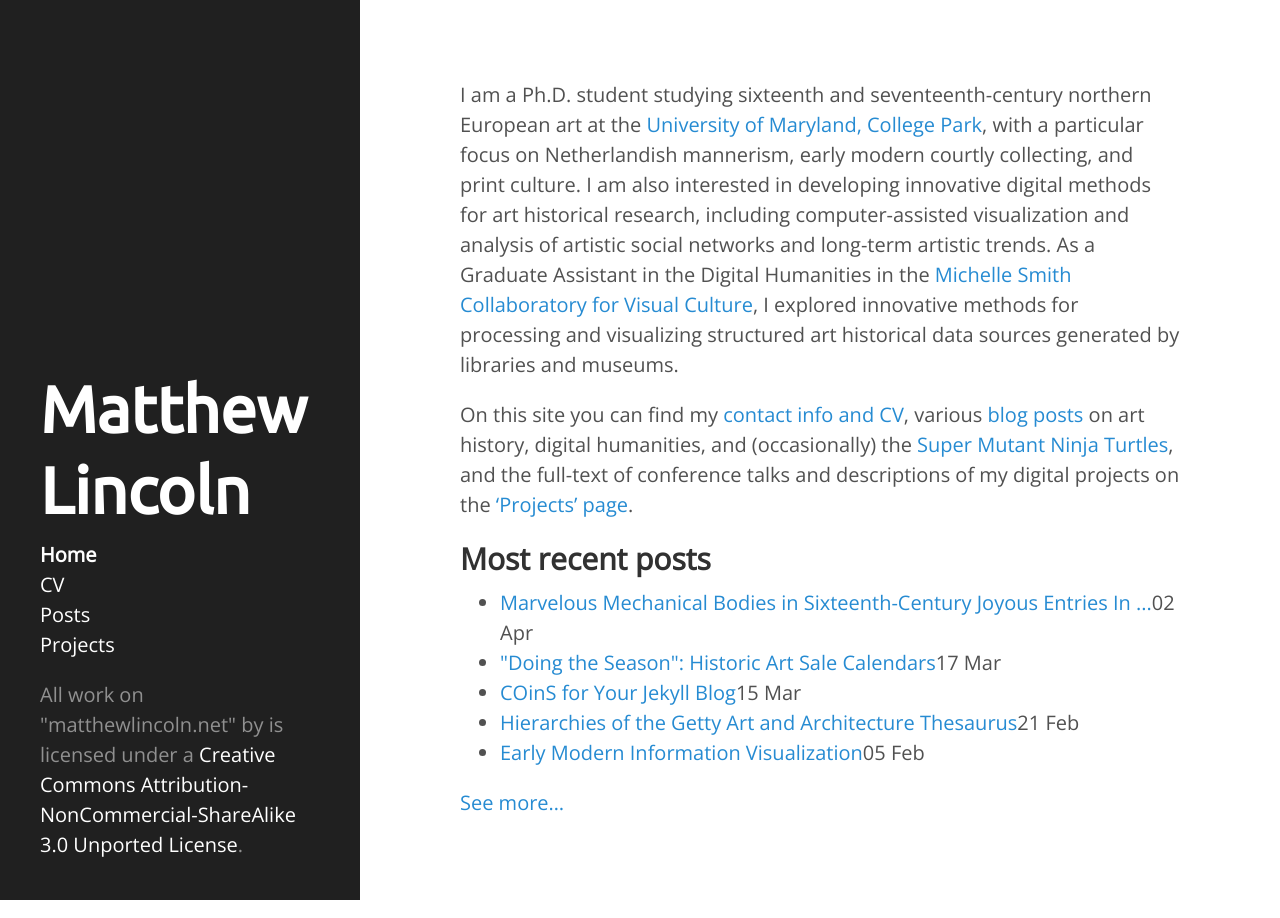
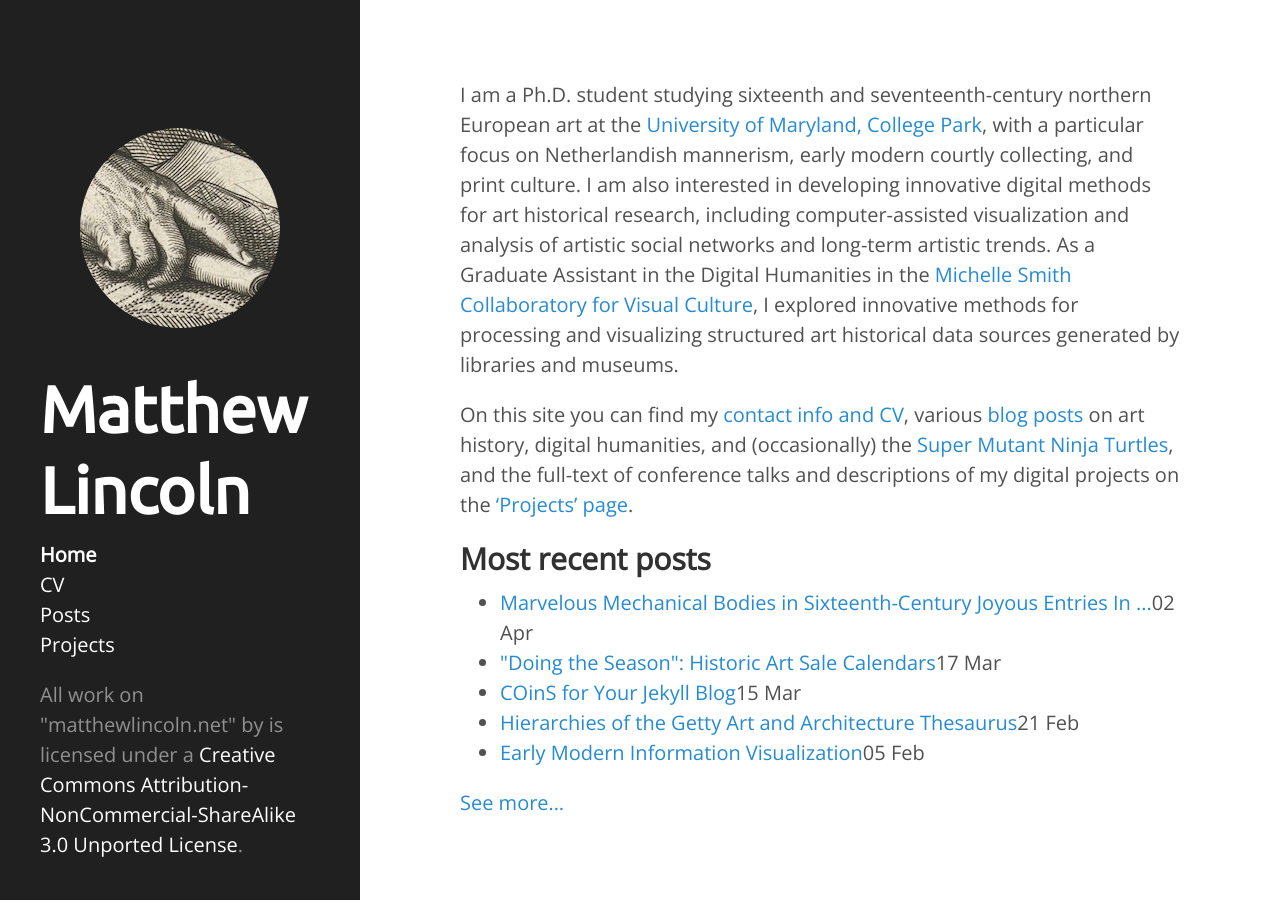
Before and after one commit to mdlincoln/mdlincoln.github.io, a Jekyll site: the page built from index.md, in a window 1280 px wide. Built offline with Jekyll 4.4.1, drawn with Linux system fonts in a browser that asks for light colours.

Commit message:
add circular header

```diff
--- a/_includes/sidebar.html
+++ b/_includes/sidebar.html
@@ -1,5 +1,6 @@
 <div class="sidebar">
   <div class="container sidebar-sticky">
+    <div class="circular"></div>
     <div class="sidebar-about">
       <h1>{{ site.data.site.title }}</h1>
       <!-- <p class="lead">{{ site.data.site.description }}</p> -->
--- a/assets/css/hyde.css
+++ b/assets/css/hyde.css
@@ -69,6 +69,16 @@ html {
     text-align: left;
   }
 }
+
+.circular {
+  margin: 2em auto;
+  width: 200px;
+  height: 200px;
+  border-radius: 100px;
+  -webkit-border-radius: 100px;
+  -moz-border-radius: 100px;
+  background: url(/assets/images-display/header.jpg) no-repeat;
+  }
 
 /* Sidebar links */
 .sidebar a {
```
Also changed, not shown: assets/images-display/header.jpg.
